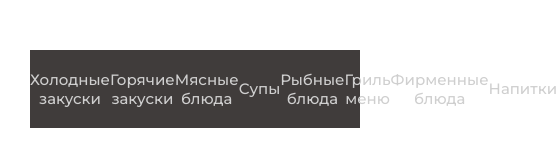
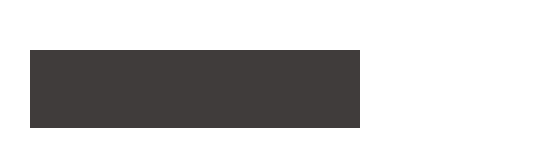
Before and after one commit to VoznenkoMargo/GOOSY.OK, a React (Create React App) app: page / in a window 390 px wide. Shown: the part 376-536 px from the top of the page, 557 px wide, since content can reach past the window. Built offline with nearby package versions, Linux system fonts and the light colour scheme.

Commit message:
added some adoptive changes

```diff
--- a/src/components/categories/categories.scss
+++ b/src/components/categories/categories.scss
@@ -8,6 +8,7 @@
     justify-content: space-around;
     height: 78px;
     align-items: center;
+
 }
 .categories_item_link{
     text-decoration: none;
@@ -15,7 +16,13 @@
     font-size: 18px;
     font-weight: 500;
     @media (max-width: 1200px) {
-        font-size: 15px;
+        font-size: 14px;
+     }
+     @media (max-width: 950px) {
+        font-size: 12px;
+     }
+     @media (max-width: 820px) {
+        display: none;
      }
 }
 .categories_item_link_active{
```
